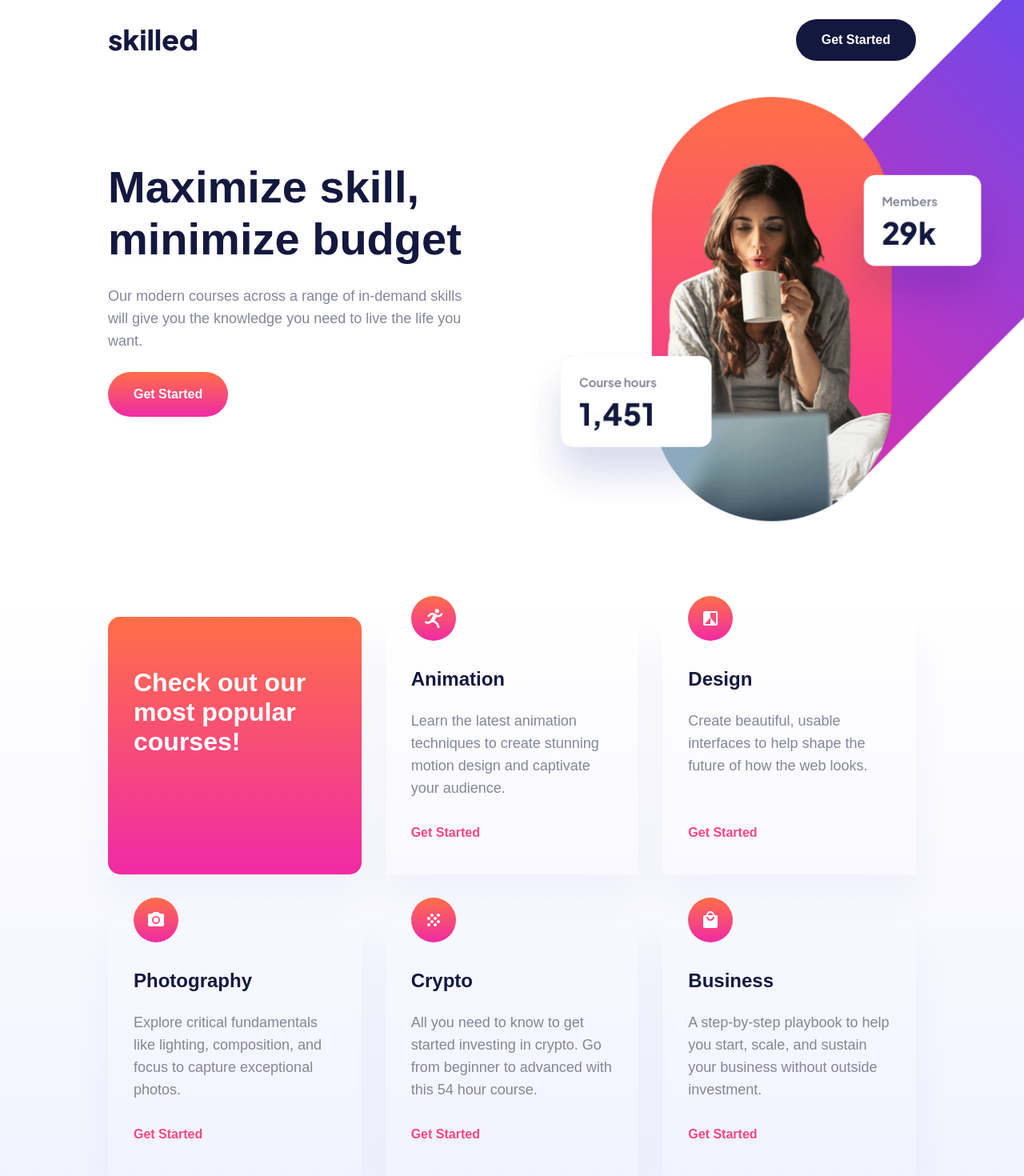
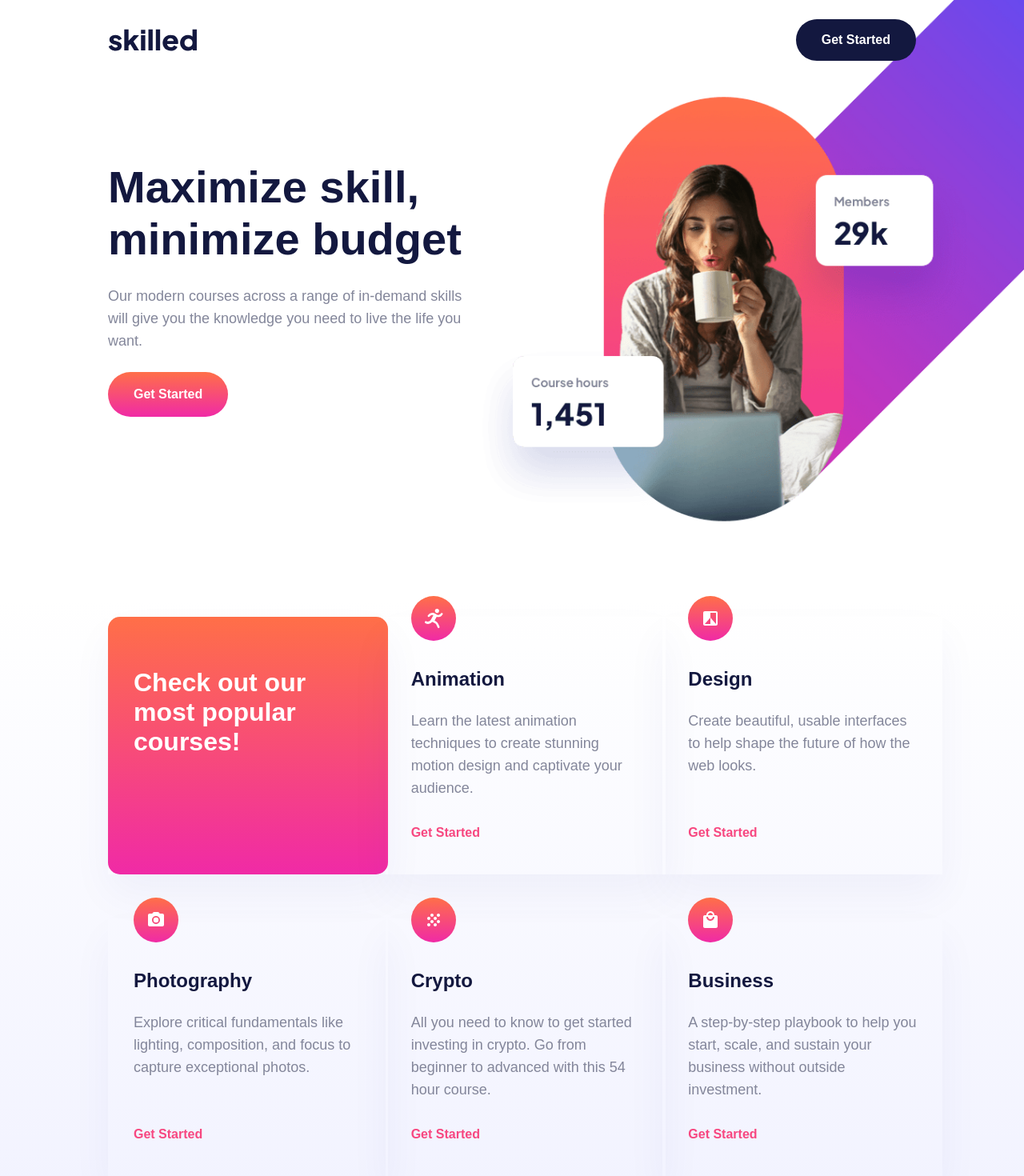
Before and after one commit to andrewkerr3956/skilled-e-learning-landing-page, a React (Create React App) app: page / in a window 1280 px wide. Shown: the top 1470 px of the page at 80% size. Built offline with nearby package versions, Linux system fonts and the light colour scheme.

Commit message:
design fixes

```diff
--- a/src/App.tsx
+++ b/src/App.tsx
@@ -15,7 +15,7 @@ const App = () => {
               <p className="pg-md w-full lg:w-[445px] my-[25px]">Our modern courses across a range of in-demand skills will give you the knowledge you need to live the life you want.</p>
               <button type="button" className="p-btn bg-orange-gradient text-white rounded-btn">Get Started</button>
             </p>
-            <picture className="relative h-auto w-11/12 md:w-[640px] lg:w-[815px] xl:w-[990px] md:absolute md:-top-8 lg:-top-28 xl:-top-44 md:-right-[250px] lg:-right-[360px]">
+            <picture className="relative h-auto w-11/12 md:w-[640px] lg:w-[815px] xl:w-[990px] md:absolute md:-top-8 lg:-top-28 xl:-top-44 md:-right-[250px] lg:-right-[360px] xl:-right-[300px]">
               <source media="(min-width:1024px)" srcSet="/assets/image-hero-desktop.png" />
               <source media="(min-width:768px)" srcSet="/assets/image-hero-tablet.png" />
               <img src="/assets/image-hero-mobile.png" alt="Woman drinking coffee in front of laptop, working on courses. Course statistics are displayed on the side: 'Course hours: 1,451', 'Members joined: 29,000+'." />
--- a/src/index.css
+++ b/src/index.css
@@ -65,6 +65,7 @@ p {
 figure {
   box-shadow: 0px 25px 50px 0px #06168D0B;
   height: auto;
+  width: 350px;
 }
 
 a:hover,
```
